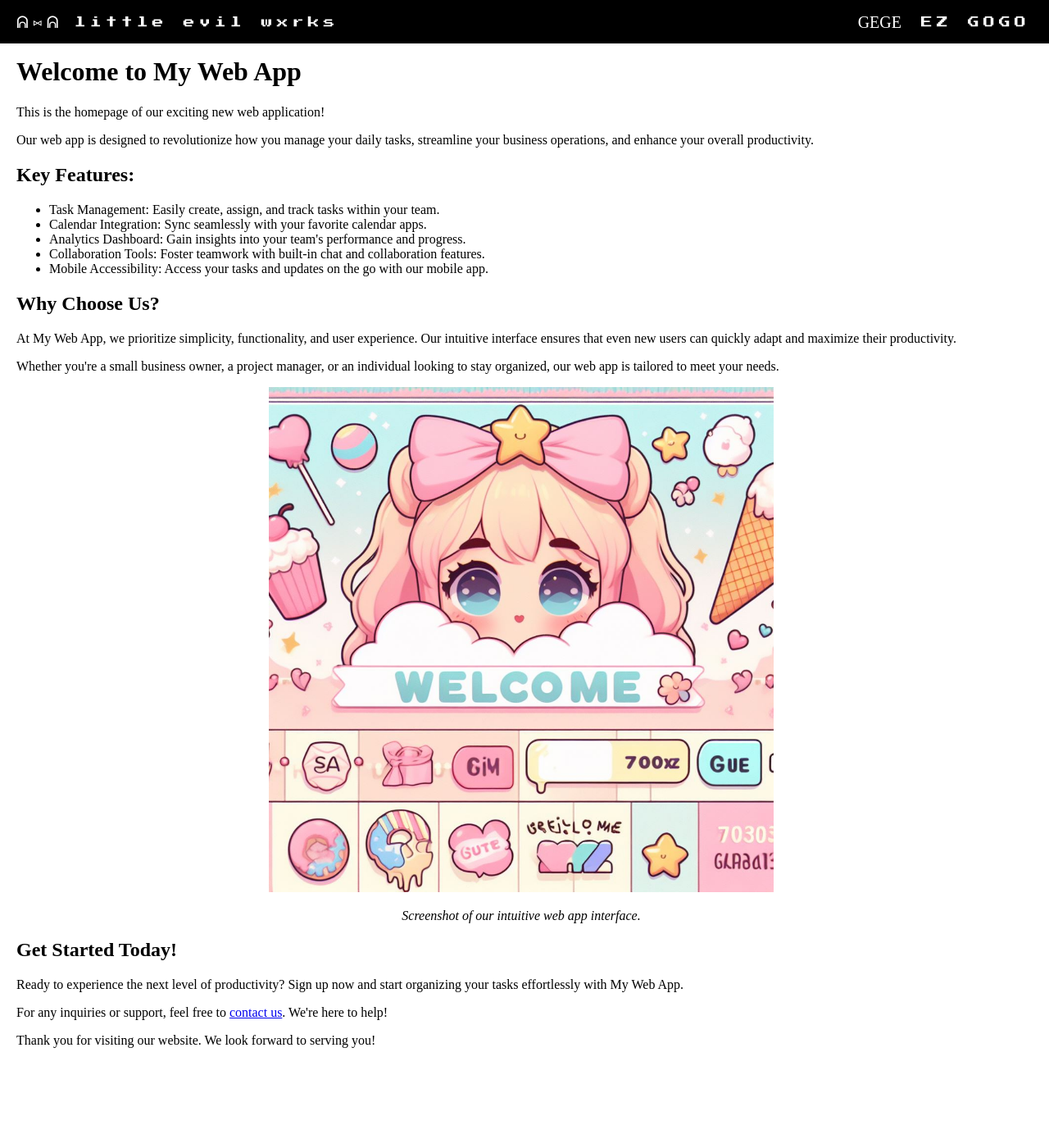
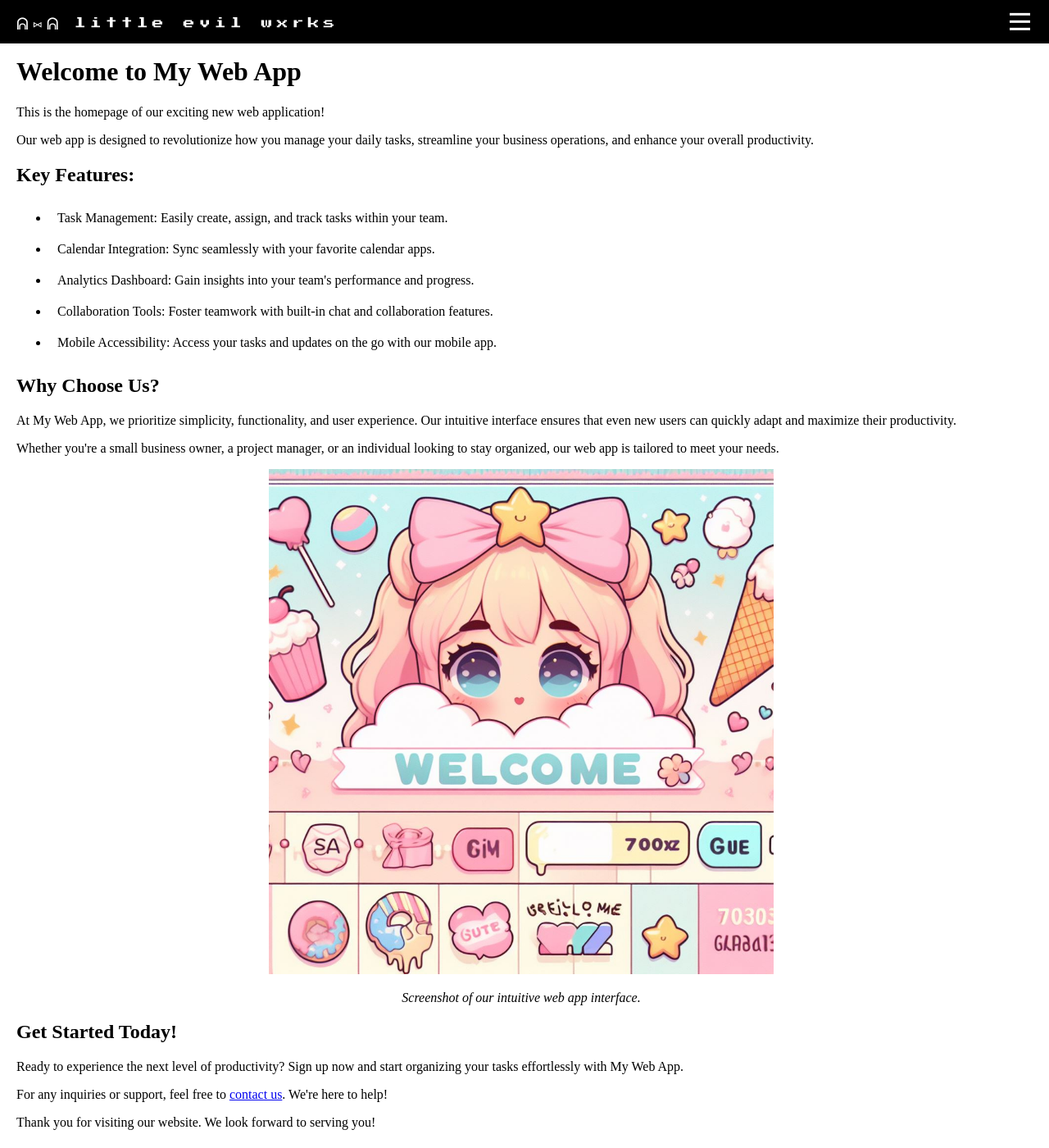
Before and after one commit to p4zaa/p4zaa.github.io, a Jekyll site: the page built from pages/index.html, in a window 1280 px wide and 1400 px high. Shown: the whole window at 82% size. Built offline with Jekyll 4.4.1, drawn with Linux system fonts in a browser that asks for light colours.

Commit message:
Updates style

```diff
--- a/_includes/menu_bar.html
+++ b/_includes/menu_bar.html
@@ -1,21 +1,61 @@
 <!-- _includes/menu_bar.html -->
+<div class="nav-pane">
     <div class="menu-bar-container">
         <div class="flex-space-between">
             <span style="cursor: pointer;">
-            <span class="menu-bar-text" style="margin-right: 15px; font-size: 20px; transform: translate(0%, -30%);">
+                <span class="menu-bar-text" style="margin-right: 15px; font-size: 20px; transform: translate(0%, -20%);">
                     ᕱ ⑅ ᕱ
                 </span>
                 <span class="pixeled-text menu-bar-text">
                     little evil wxrks
                 </span>
             </span>
-        <span>
-            <span class="menu-bar-text" style="margin-right: 20px; font-size: 20px; transform: translate(0%, -30%);">
-                GEGE
-            </span>
-            <span class="pixeled-text menu-bar-text">
-                EZ GOGO
-            </span>
-        </span>
+            <div class="hamburger-menu" onclick="showHamburgerMenu()">
+                <div class="bar"></div>
+                <div class="bar"></div>
+                <div class="bar"></div>
             </div>
         </div>
+    </div>
+
+    <div class="ham-menu-container" id="ham-menu-container">
+        <div class="menu-content ul-menu">
+            <ul style="list-style-type:none; margin-top: 0px; margin-bottom: 0px; padding-top: 0px;">
+                <li>Home</li>
+                <li>Projects</li>
+                <li>About</li>
+                <li>Long long long long menu</li>
+            </ul>
+        </div>
+    </div>
+</div>
+
+
+<script>
+function showHamburgerMenu() {
+    var ham_menu = document.getElementById('ham-menu-container');
+    if (ham_menu.classList.contains('show')) {
+        ham_menu.classList.remove('show');
+        // Wait for the animation to finish before hiding the element
+        setTimeout(function() {
+            ham_menu.style.display = 'none';
+        }, 300); // Match the duration of the CSS transition
+    } else {
+        ham_menu.style.display = 'flex';
+        setTimeout(function() {
+            ham_menu.classList.add('show');
+        }, 10); // Small timeout to allow the display to apply before adding the class
+    }
+}
+
+document.addEventListener('click', function(event) {
+    var ham_menu = document.getElementById('ham-menu-container');
+    //var button = document.querySelector('hamburger-menu'); // Assuming the toggle button is a direct child
+
+    // Check if the click was outside the menu
+    if (!ham_menu.contains(event.target)) {
+        ham_menu.classList.remove('show');
+    }
+});
+
+</script>
--- a/_layouts/default.html
+++ b/_layouts/default.html
@@ -4,6 +4,7 @@
     <meta charset="UTF-8">
     <meta name="viewport" content="width=device-width, initial-scale=1.0">
     <link rel="stylesheet" href="{{ site.baseurl }}/css/menu_bar_style.css">
+    <link rel="stylesheet" href="{{ site.baseurl }}/css/page_style.css">
     <!--link rel="stylesheet" href="path/to/menu_bar_style.css"-->
     <title>{{ page.title }}</title>
     <style>
--- a/css/menu_bar_style.css
+++ b/css/menu_bar_style.css
@@ -9,7 +9,19 @@
 }
 
 .menu-bar-text {
-    transform: translate(0%, -50%);
+    transform: translate(0%, -40%);
+}
+
+.nav-pane {
+    display: block;
+    overflow: hidden;
+    /*background-color: coral;*/
+    height: 100px;
+    position: fixed;
+    top: 0;
+    width: 100%;
+    z-index: 1000;
+    height: fit-content;
 }
 
 .menu-bar-container {
@@ -19,10 +31,13 @@
     font-size: 16px; /* Example font size */
     text-align: left; /* Example text alignment */
     align-content: center;
-    position: fixed;
-    top: 0;
     width: 100%;
     z-index: 1000;
+    position: relative;
+
+    /*position: fixed;
+    top: 0;
+    z-index: 1000;*/
     min-height: 53px;
     max-height: 53px;
     padding-left: 20px;
@@ -49,3 +64,55 @@
     justify-content: space-between;
     margin-right: 43px;
 }
+
+.ham-menu-container {
+    display: none;
+    position: relative;
+    margin-left: auto;
+    justify-content: right;
+    background-color: black;
+    border-bottom-left-radius: 14px;
+    border-bottom-right-radius: 14px;
+    width: fit-content; /* Adjust as needed */
+    min-width: 150px;
+    /*height: 100vh;*/
+    transform: translateY(-100%);
+    transition: transform 0.3s ease-in-out;
+    z-index: 0;
+}
+
+.ham-menu-container.show {
+    display: flex;
+    transform: translateY(0);
+}
+
+.menu-content {
+    display: flex;
+    flex-direction: column;
+    padding: 10px 10px 10px 0px;
+    align-items: end;
+    text-align: right;
+    font-size: larger;
+    color: white;
+}
+
+.hamburger-menu {
+    display: flex;
+    flex-direction: column;
+    transform: translate(0%, 15%);
+    cursor: pointer;
+}
+
+.hamburger-menu .bar {
+    width: 25px;
+    height: 3px;
+    margin: 3px 0;
+    background-color: white;
+}
+
+.ul-menu ul li:hover {
+    background-color: pink;
+    color: black;
+    border-radius: 10px;
+    cursor: pointer;
+  }
--- /dev/null
+++ b/css/page_style.css
@@ -0,0 +1,3 @@
+li {
+    padding: 10px 10px 10px 10px;
+}
```
Lines whose indentation alone changed are shown as unchanged.
